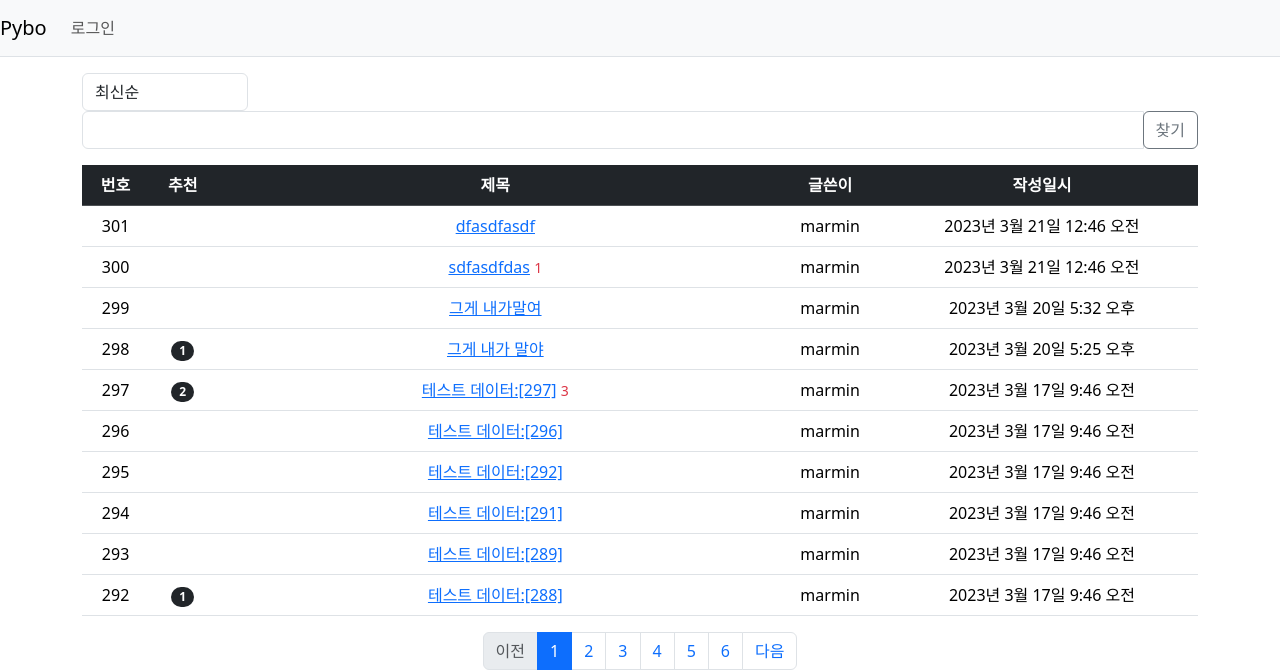
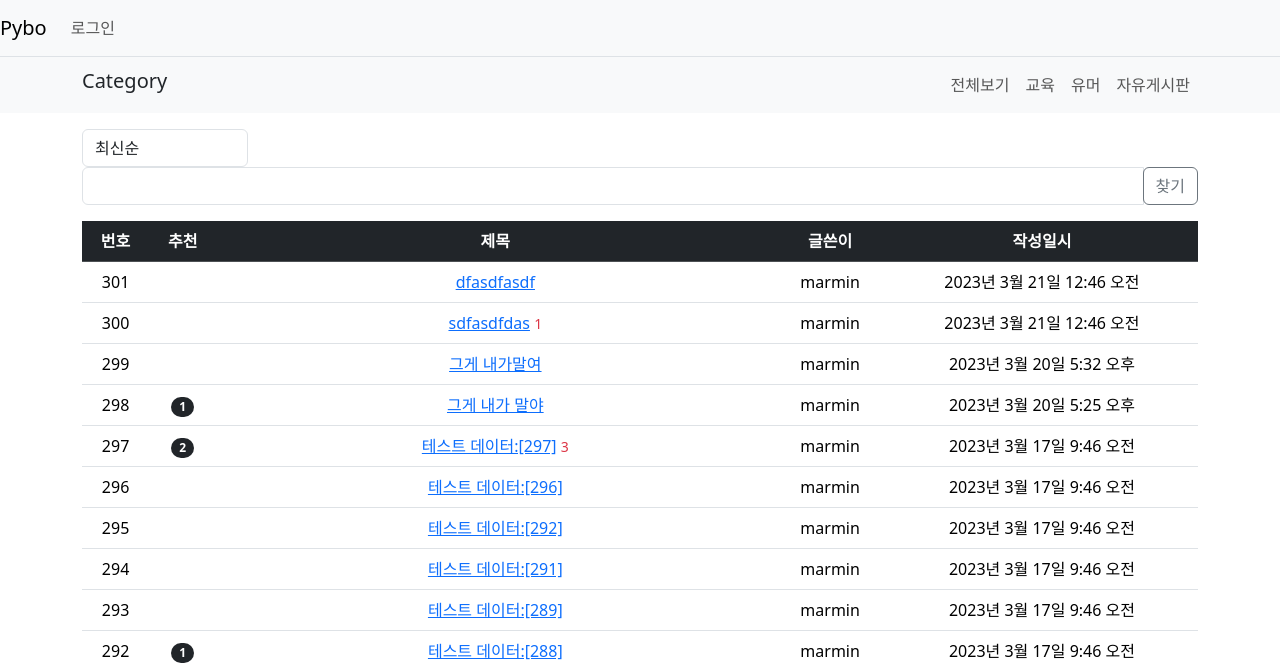
Before and after one commit to marmin-dev/DoItDjango, a Django app: page / in a window 1280 px wide. Shown: the top 671 px of the page. Run offline with Django 4.2, Linux system fonts and the light colour scheme; data comes from the database, SQL or seed files in the repository; both versions use the stored data as it was after the commit.

Commit message:
add category

```diff
--- a/projects/mysite/pybo/forms.py
+++ b/projects/mysite/pybo/forms.py
@@ -4,10 +4,11 @@
 class QuestionForm(forms.ModelForm):
     class Meta:
         model = Question
-        fields = ['subject','content']
+        fields = ['subject','content','category']
         labels = {
             'subject':'제목',
-            'content':'내용'
+            'content':'내용',
+            'category':'카테고리'
         }
 
 
--- a/projects/mysite/pybo/models.py
+++ b/projects/mysite/pybo/models.py
@@ -8,6 +8,7 @@ class Question(models.Model):
     author = models.ForeignKey(User, on_delete=models.CASCADE
                                , related_name='author_question')
     modify_date = models.DateTimeField(null=True, blank=True)
+    category = models.CharField(max_length=20)
     voter = models.ManyToManyField(User, related_name='voter_question')
     def __str__(self):
         return self.subject
--- a/projects/mysite/pybo/urls.py
+++ b/projects/mysite/pybo/urls.py
@@ -6,6 +6,7 @@ app_name = 'pybo'
 urlpatterns = [
     # base_views
     path('', base_views.index, name='index'),
+    path('category/<str:category>',base_views.index,name='category_index'),
     path('<int:question_id>/',base_views.detail, name='detail'),
 
     # question_views.py
--- a/projects/mysite/pybo/views/base_views.py
+++ b/projects/mysite/pybo/views/base_views.py
@@ -5,7 +5,7 @@ from django.db.models import Q,Count
 from ..models import Question,Answer
 
 
-def index(request):
+def index(request,category="all"):
     """
     pybo 목록 출력
     """
@@ -13,15 +13,25 @@ def index(request):
     kw = request.GET.get('kw','')
     so = request.GET.get('so','recent')
 
+    # 카테고라
+    if category == 'humor':
+        question_list = Question.objects.filter(category='humor').order_by('-create_date')
+    elif category == 'free':
+        question_list = Question.objects.filter(category='free').order_by('-create_date')
+    elif category == 'edu':
+        question_list = Question.objects.filter(category='edu').order_by('-create_date')
+    else:
+        question_list = Question.objects.order_by('-create_date')
+
     # 정렬
     if so == 'recommend':
-        question_list=Question.objects.annotate(
+        question_list=question_list.annotate(
             num_voter=Count('voter')).order_by('-num_voter','-create_date')
     elif so == 'popular':
-        question_list=Question.objects.annotate(
+        question_list=question_list.annotate(
             num_answer=Count("answer")).order_by('-num_answer','-create_date')
     else: # recent
-        question_list=Question.objects.order_by('-create_date')
+        question_list=question_list.order_by('-create_date')
 
     # 검색
     if kw:
@@ -31,6 +41,7 @@ def index(request):
             Q(author__username__icontains=kw) | # 질문 글쓴이 검색
             Q(answer__author__username__icontains=kw)
         ).distinct()
+
 
     paginator = Paginator(question_list,10) # 페이지 당 10개씩 요청
     page_obj = paginator.get_page(page)
--- /dev/null
+++ b/projects/mysite/templates/category_bar.html
@@ -0,0 +1,23 @@
+<nav class="navbar navbar-expand-lg navbar-light bg-light">
+  <div class="container justify-content-between">
+      <h5>Category</h5>
+    <div>
+      <ul class="navbar-nav ">
+        <li class="nav-item">
+          <a class="nav-link" href="/" >전체보기</a>
+        </li>
+        <li class="nav-item">
+          <a class="nav-link" href="{% url 'pybo:category_index' 'edu' %}">교육</a>
+
+        </li>
+        <li class="nav-item">
+          <a class="nav-link" href="{% url 'pybo:category_index' 'humor' %}">유머</a>
+
+        </li>
+        <li class="nav-item">
+          <a class="nav-link" href="{% url 'pybo:category_index' 'free' %}">자유게시판</a>
+        </li>
+      </ul>
+    </div>
+  </div>
+</nav>
--- a/projects/mysite/templates/navbar.html
+++ b/projects/mysite/templates/navbar.html
@@ -1,6 +1,6 @@
 <!--내비게이션 바-->
 <nav class="navbar navbar-expand-lg navbar-light bg-light border-bottom">
-  <a class="navbar-brand" href="{% url 'pybo:index' %}">Pybo</a>
+  <a class="navbar-brand" href="/">Pybo</a>
   <button class="navbar-toggler ml-auto" type="button" data-toggle="collapse"
           data-target="#navbarNav" aria-controls="navbarNav"
           aria-expanded="false" aria-label="Toggle navigation">
--- a/projects/mysite/templates/pybo/question_list.html
+++ b/projects/mysite/templates/pybo/question_list.html
@@ -1,6 +1,7 @@
 {% extends 'base.html' %}
 {% load pybo_filter %}
 {% block content %}
+{% include "category_bar.html" %}
 <div class="container my-3">
     <div class="row justify-content-between my-3">
         <div class="col-2">
@@ -108,7 +109,7 @@
         질문 등록하기
     </a>
 </div>
-<form id="searchForm" method="get" action="{% url 'index' %}">
+<form id="searchForm" method="get" action="{{ request.path }}">
     <input type="hidden" id="kw" name="kw" value="{{ kw|default_if_none:'' }}">
     <input type="hidden" id="page" name="page" value="{{ page }}">
     <input type="hidden" id="so" name="so" value="{{ so }}">
```
Also changed, not shown: projects/mysite/templates/pybo/question_form.html (+8 -0 lines), projects/mysite/db.sqlite3, projects/mysite/pybo/migrations/0008_question_category.py (added).
